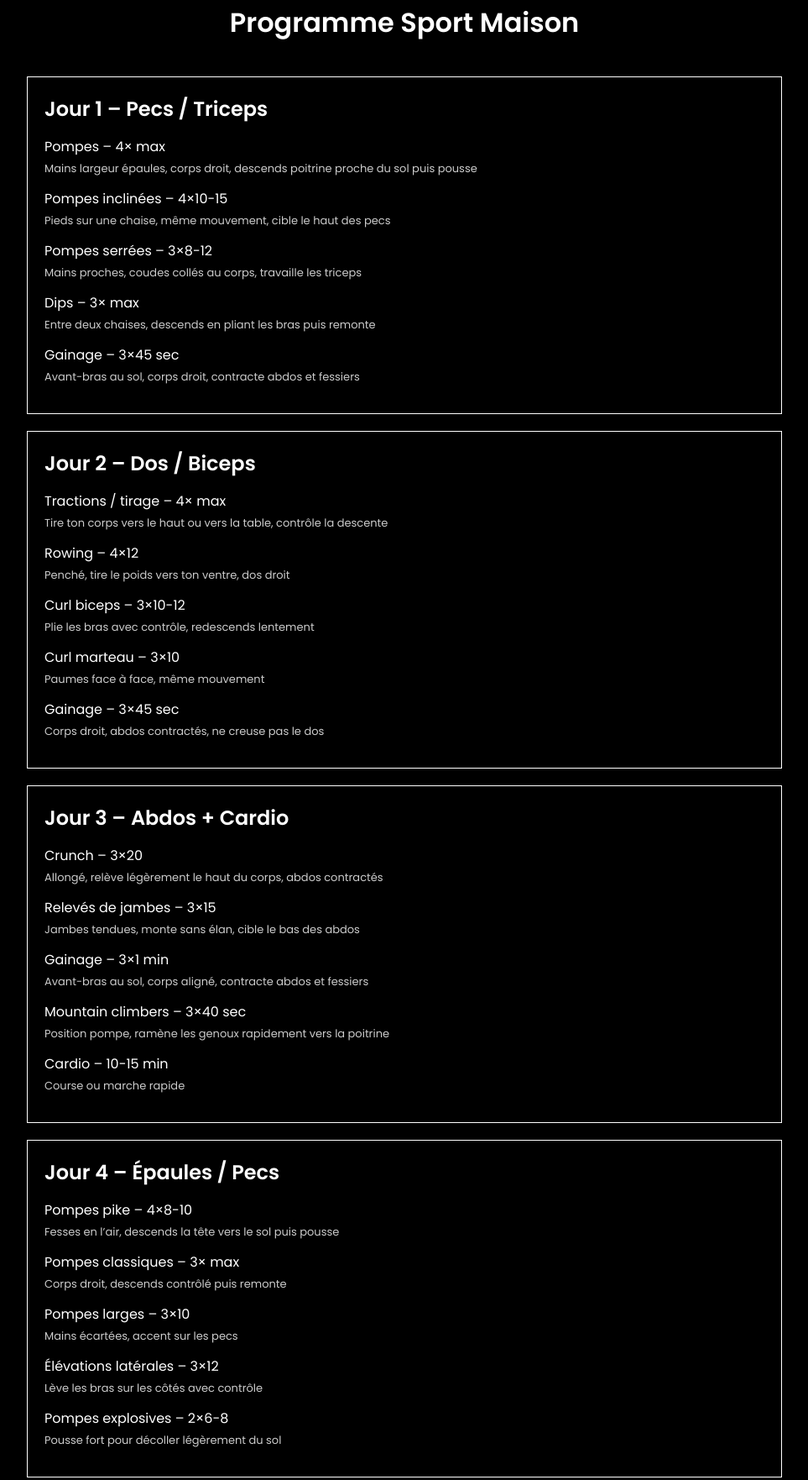
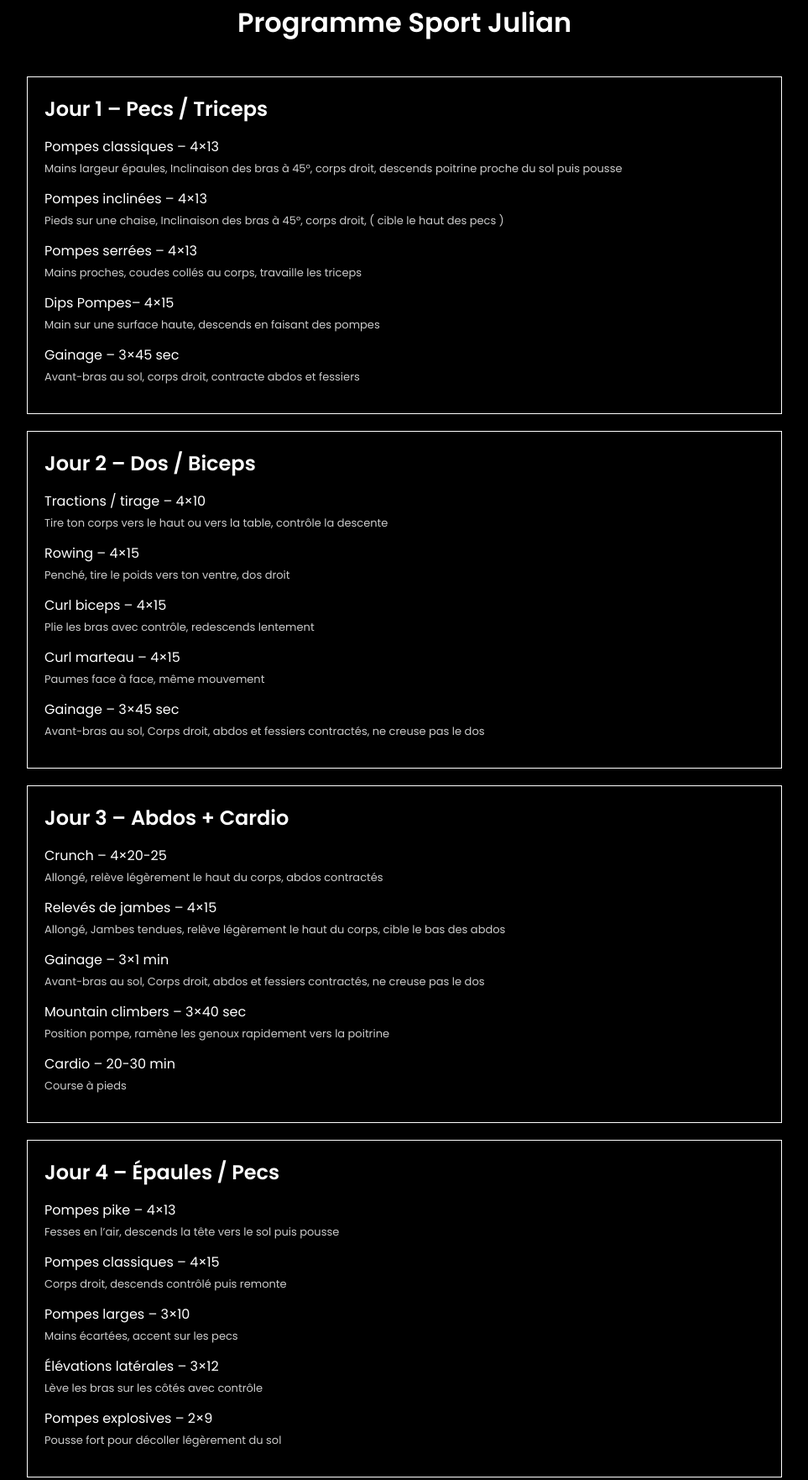
Before and after one commit to codx-off/sport-programme, a plain HTML site: page index.html in a window 1280 px wide. Shown: the part 37-1799 px from the top of the page at 84% size, without its empty margins (158-1121 px from the left). Drawn offline with Linux system fonts and the light colour scheme.

Commit message:
Update index.html

```diff
--- a/index.html
+++ b/index.html
@@ -2,7 +2,7 @@
 <html lang="fr">
 <head>
     <meta charset="UTF-8">
-    <title>Programme Sport Maison</title>
+    <title>Julian Diaz - PROG</title>
     <link href="https://fonts.googleapis.com/css2?family=Poppins:wght@300;400;600&display=swap" rel="stylesheet">
     <style>
         * {
@@ -64,7 +64,7 @@
 </head>
 <body>
 
-<h1>Programme Sport Maison</h1>
+<h1>Programme Sport Julian</h1>
 
 <div class="container">
 
@@ -72,23 +72,23 @@
         <h2>Jour 1 – Pecs / Triceps</h2>
 
         <div class="exercise">
-            <strong>Pompes – 4× max</strong>
-            <span>Mains largeur épaules, corps droit, descends poitrine proche du sol puis pousse</span>
+            <strong>Pompes classiques – 4×13</strong>
+            <span>Mains largeur épaules, Inclinaison des bras à 45°, corps droit, descends poitrine proche du sol puis pousse</span>
         </div>
 
         <div class="exercise">
-            <strong>Pompes inclinées – 4×10-15</strong>
-            <span>Pieds sur une chaise, même mouvement, cible le haut des pecs</span>
+            <strong>Pompes inclinées – 4×13</strong>
+            <span>Pieds sur une chaise, Inclinaison des bras à 45°, corps droit, ( cible le haut des pecs )</span>
         </div>
 
         <div class="exercise">
-            <strong>Pompes serrées – 3×8-12</strong>
+            <strong>Pompes serrées – 4×13</strong>
             <span>Mains proches, coudes collés au corps, travaille les triceps</span>
         </div>
 
         <div class="exercise">
-            <strong>Dips – 3× max</strong>
-            <span>Entre deux chaises, descends en pliant les bras puis remonte</span>
+            <strong>Dips Pompes– 4×15</strong>
+            <span>Main sur une surface haute, descends en faisant des pompes</span>
         </div>
 
         <div class="exercise">
@@ -101,28 +101,28 @@
         <h2>Jour 2 – Dos / Biceps</h2>
 
         <div class="exercise">
-            <strong>Tractions / tirage – 4× max</strong>
+            <strong>Tractions / tirage – 4×10</strong>
             <span>Tire ton corps vers le haut ou vers la table, contrôle la descente</span>
         </div>
 
         <div class="exercise">
-            <strong>Rowing – 4×12</strong>
+            <strong>Rowing – 4×15</strong>
             <span>Penché, tire le poids vers ton ventre, dos droit</span>
         </div>
 
         <div class="exercise">
-            <strong>Curl biceps – 3×10-12</strong>
+            <strong>Curl biceps – 4×15</strong>
             <span>Plie les bras avec contrôle, redescends lentement</span>
         </div>
 
         <div class="exercise">
-            <strong>Curl marteau – 3×10</strong>
+            <strong>Curl marteau – 4×15</strong>
             <span>Paumes face à face, même mouvement</span>
         </div>
 
         <div class="exercise">
             <strong>Gainage – 3×45 sec</strong>
-            <span>Corps droit, abdos contractés, ne creuse pas le dos</span>
+            <span>Avant-bras au sol, Corps droit, abdos et fessiers contractés, ne creuse pas le dos</span>
         </div>
     </div>
 
@@ -130,18 +130,18 @@
         <h2>Jour 3 – Abdos + Cardio</h2>
 
         <div class="exercise">
-            <strong>Crunch – 3×20</strong>
+            <strong>Crunch – 4×20-25</strong>
             <span>Allongé, relève légèrement le haut du corps, abdos contractés</span>
         </div>
 
         <div class="exercise">
-            <strong>Relevés de jambes – 3×15</strong>
-            <span>Jambes tendues, monte sans élan, cible le bas des abdos</span>
+            <strong>Relevés de jambes – 4×15</strong>
+            <span>Allongé, Jambes tendues, relève légèrement le haut du corps, cible le bas des abdos</span>
         </div>
 
         <div class="exercise">
             <strong>Gainage – 3×1 min</strong>
-            <span>Avant-bras au sol, corps aligné, contracte abdos et fessiers</span>
+            <span>Avant-bras au sol, Corps droit, abdos et fessiers contractés, ne creuse pas le dos</span>
         </div>
 
         <div class="exercise">
@@ -150,8 +150,8 @@
         </div>
 
         <div class="exercise">
-            <strong>Cardio – 10-15 min</strong>
-            <span>Course ou marche rapide</span>
+            <strong>Cardio – 20-30 min</strong>
+            <span>Course à pieds</span>
         </div>
     </div>
 
@@ -159,12 +159,12 @@
         <h2>Jour 4 – Épaules / Pecs</h2>
 
         <div class="exercise">
-            <strong>Pompes pike – 4×8-10</strong>
+            <strong>Pompes pike – 4×13</strong>
             <span>Fesses en l’air, descends la tête vers le sol puis pousse</span>
         </div>
 
         <div class="exercise">
-            <strong>Pompes classiques – 3× max</strong>
+            <strong>Pompes classiques – 4×15</strong>
             <span>Corps droit, descends contrôlé puis remonte</span>
         </div>
 
@@ -179,7 +179,7 @@
         </div>
 
         <div class="exercise">
-            <strong>Pompes explosives – 2×6-8</strong>
+            <strong>Pompes explosives – 2×9</strong>
             <span>Pousse fort pour décoller légèrement du sol</span>
         </div>
     </div>
@@ -188,7 +188,7 @@
         <h2>Jour 5 – Dos / Bras</h2>
 
         <div class="exercise">
-            <strong>Tractions – 4× max</strong>
+            <strong>Tractions – 4×12</strong>
             <span>Tire ton corps vers le haut, contrôle la descente</span>
         </div>
 
@@ -198,13 +198,13 @@
         </div>
 
         <div class="exercise">
-            <strong>Curl – 3×12</strong>
+            <strong>Curl biceps – 4×15</strong>
             <span>Plie les bras lentement, contrôle la descente</span>
         </div>
 
         <div class="exercise">
-            <strong>Dips – 3× max</strong>
-            <span>Descends puis remonte en contrôlant</span>
+            <strong>Dips pompes – 4×15</strong>
+            <span>Main sur une surface haute, descends en faisant des pompes</span>
         </div>
 
         <div class="exercise">
@@ -214,11 +214,11 @@
     </div>
 
     <div class="day">
-        <h2>Jour 6 – Full + Abdos</h2>
+        <h2>Jour 6 – Full</h2>
 
         <div class="exercise">
-            <strong>Circuit x3 :</strong>
-            <span>Pompes max / Crunch x20 / Relevés jambes x15 / Burpees x8 / Gainage 45 sec</span>
+            <strong>Full x3</strong>
+            <span>Tout types de pompes 3x10 / Course à pieds 20-30 min / Mountain climbers 4x35 sec / Burpees 3x15 / Gainage 2x45 sec</span>
         </div>
     </div>
 
@@ -226,6 +226,10 @@
         Jour 7 – Repos
     </div>
 
+    <div class="rest">
+        Chaque nouvelle semaine, ajoutée 1 répetition au exercise ou 10 secondes !
+    </div>
+
 </div>
 
 </body>
```
